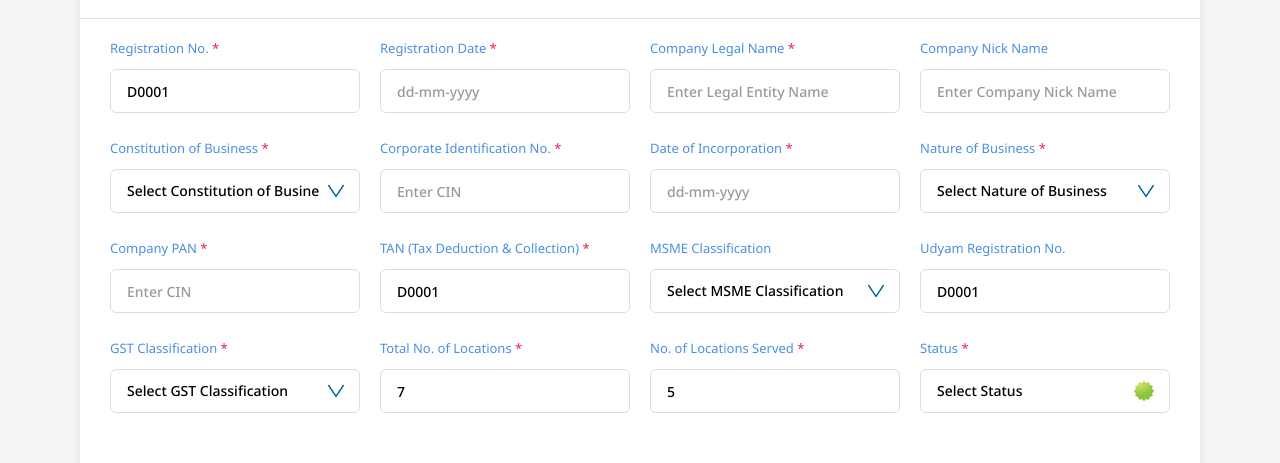
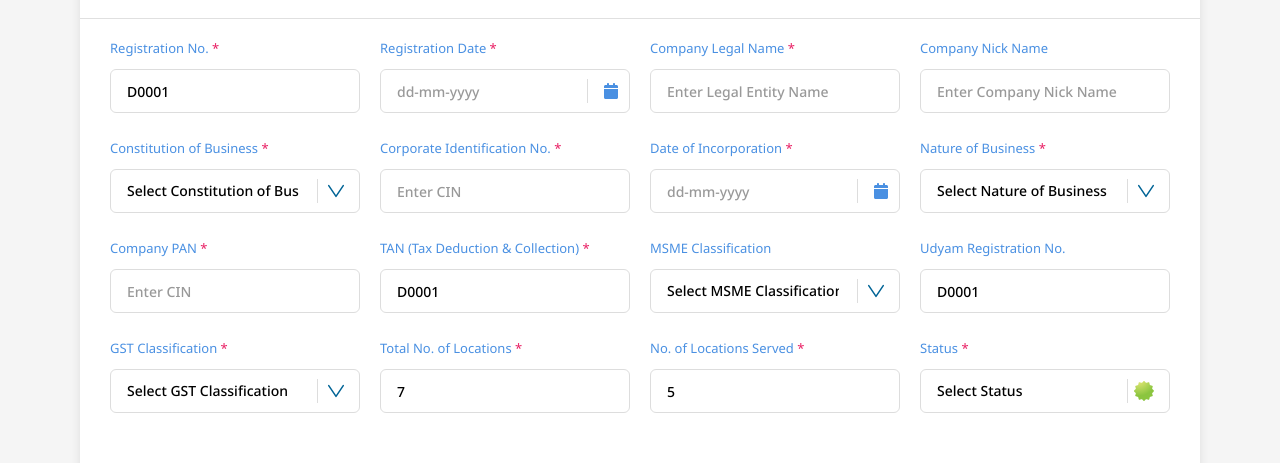
Before and after one commit to InverseXenon/hrms-company-location-saas, a React (Create React App) app: page / in a window 1280 px wide. Shown: the part 173-636 px from the top of the page. Built offline with nearby package versions, Linux system fonts and the light colour scheme.

Commit message:
Update HRMS application with complete forms and components

```diff
--- a/package.json
+++ b/package.json
@@ -3,6 +3,9 @@
   "version": "0.1.0",
   "private": true,
   "dependencies": {
+    "@fortawesome/fontawesome-svg-core": "^6.7.2",
+    "@fortawesome/free-solid-svg-icons": "^6.7.2",
+    "@fortawesome/react-fontawesome": "^0.2.2",
     "@testing-library/jest-dom": "^5.16.4",
     "@testing-library/react": "^13.3.0",
     "@testing-library/user-event": "^13.5.0",
--- a/src/components/CompanyForm.css
+++ b/src/components/CompanyForm.css
@@ -41,6 +41,41 @@
   width: 100%;
 }
 
+.input-with-icon {
+  position: relative;
+  width: 100%;
+}
+
+.input-with-icon .form-input.with-separator {
+  padding-right: 60px;
+}
+
+.select-wrapper .form-select.with-separator,
+.status-wrapper .form-select.with-separator {
+  padding-right: 60px;
+}
+
+.input-separator {
+  position: absolute;
+  right: 42px;
+  top: 50%;
+  transform: translateY(-50%);
+  width: 1px;
+  height: 24px;
+  background-color: #ddd;
+  pointer-events: none;
+}
+
+.calendar-icon {
+  position: absolute;
+  right: 12px;
+  top: 50%;
+  transform: translateY(-50%);
+  color: #4a90e2;
+  font-size: 16px;
+  pointer-events: none;
+}
+
 .form-input:focus,
 .form-select:focus {
   outline: none;
@@ -63,6 +98,16 @@
   width: 100%;
 }
 
+.dropdown-icon-svg {
+  position: absolute;
+  right: 16px;
+  top: 50%;
+  transform: translateY(-50%);
+  width: 16px;
+  height: 16px;
+  pointer-events: none;
+}
+
 .status-icon-svg {
   position: absolute;
   right: 16px;
--- a/src/components/CompanyForm.js
+++ b/src/components/CompanyForm.js
@@ -2,6 +2,8 @@ import React from 'react';
 import './CompanyForm.css';
 import dropdownIcon from '../assets/dd.svg';
 import Status from '../assets/status.svg';
+import { FontAwesomeIcon } from '@fortawesome/react-fontawesome';
+import { faCalendar } from '@fortawesome/free-solid-svg-icons';
 
 const CompanyForm = ({ data, onChange }) => {
   const handleChange = (field, value) => {
@@ -31,13 +33,17 @@ const CompanyForm = ({ data, onChange }) => {
           <label className="form-label">
             Registration Date <span className="required">*</span>
           </label>
+          <div className="input-with-icon">
             <input
               type="text"
-            className="form-input"
+              className="form-input with-separator"
               value={data.registrationDate}
               onChange={(e) => handleChange('registrationDate', e.target.value)}
               placeholder="dd-mm-yyyy"
             />
+            <div className="input-separator"></div>
+            <FontAwesomeIcon icon={faCalendar} className="calendar-icon" />
+          </div>
         </div>
 
         <div className="form-group">
@@ -72,7 +78,7 @@ const CompanyForm = ({ data, onChange }) => {
           </label>
           <div className="select-wrapper">
             <select
-              className="form-select"
+              className="form-select with-separator"
               value={data.constitutionOfBusiness}
               onChange={(e) => handleChange('constitutionOfBusiness', e.target.value)}
             >
@@ -82,6 +88,7 @@ const CompanyForm = ({ data, onChange }) => {
               <option value="partnership">Partnership</option>
               <option value="proprietorship">Proprietorship</option>
             </select>
+            <div className="input-separator"></div>
             <img src={dropdownIcon} alt="Dropdown" className="dropdown-icon-svg" />
           </div>
         </div>
@@ -103,13 +110,17 @@ const CompanyForm = ({ data, onChange }) => {
           <label className="form-label">
             Date of Incorporation <span className="required">*</span>
           </label>
+          <div className="input-with-icon">
             <input
               type="text"
-            className="form-input"
+              className="form-input with-separator"
               value={data.dateOfIncorporation}
               onChange={(e) => handleChange('dateOfIncorporation', e.target.value)}
               placeholder="dd-mm-yyyy"
             />
+            <div className="input-separator"></div>
+            <FontAwesomeIcon icon={faCalendar} className="calendar-icon" />
+          </div>
         </div>
 
         <div className="form-group">
@@ -118,7 +129,7 @@ const CompanyForm = ({ data, onChange }) => {
           </label>
           <div className="select-wrapper">
             <select
-              className="form-select"
+              className="form-select with-separator"
               value={data.natureOfBusiness}
               onChange={(e) => handleChange('natureOfBusiness', e.target.value)}
             >
@@ -128,6 +139,7 @@ const CompanyForm = ({ data, onChange }) => {
               <option value="service">Service</option>
               <option value="retail">Retail</option>
             </select>
+            <div className="input-separator"></div>
             <img src={dropdownIcon} alt="Dropdown" className="dropdown-icon-svg" />
           </div>
         </div>
@@ -164,7 +176,7 @@ const CompanyForm = ({ data, onChange }) => {
           </label>
           <div className="select-wrapper">
             <select
-              className="form-select"
+              className="form-select with-separator"
               value={data.msmeClassification}
               onChange={(e) => handleChange('msmeClassification', e.target.value)}
             >
@@ -173,6 +185,7 @@ const CompanyForm = ({ data, onChange }) => {
               <option value="small">Small</option>
               <option value="medium">Medium</option>
             </select>
+            <div className="input-separator"></div>
             <img src={dropdownIcon} alt="Dropdown" className="dropdown-icon-svg" />
           </div>
         </div>
@@ -196,7 +209,7 @@ const CompanyForm = ({ data, onChange }) => {
           </label>
           <div className="select-wrapper">
             <select
-              className="form-select"
+              className="form-select with-separator"
               value={data.gstClassification}
               onChange={(e) => handleChange('gstClassification', e.target.value)}
             >
@@ -205,6 +218,7 @@ const CompanyForm = ({ data, onChange }) => {
               <option value="composition">Composition</option>
               <option value="exempt">Exempt</option>
             </select>
+            <div className="input-separator"></div>
             <img src={dropdownIcon} alt="Dropdown" className="dropdown-icon-svg" />
           </div>
         </div>
@@ -241,7 +255,7 @@ const CompanyForm = ({ data, onChange }) => {
           </label>
           <div className="status-wrapper">
             <select
-              className="form-select"
+              className="form-select with-separator"
               value={data.status}
               onChange={(e) => handleChange('status', e.target.value)}
             >
@@ -250,6 +264,7 @@ const CompanyForm = ({ data, onChange }) => {
               <option value="inactive">Inactive</option>
               <option value="pending">Pending</option>
             </select>
+            <div className="input-separator"></div>
             <img src={Status} alt="Status" className="status-icon-svg" />
           </div>
         </div>
--- a/src/components/LocationForm.css
+++ b/src/components/LocationForm.css
@@ -51,6 +51,41 @@
   width: 100%;
 }
 
+.input-with-icon {
+  position: relative;
+  width: 100%;
+}
+
+.input-with-icon .form-input.with-separator {
+  padding-right: 60px;
+}
+
+.select-wrapper .form-select.with-separator,
+.status-wrapper .form-select.with-separator {
+  padding-right: 60px;
+}
+
+.input-separator {
+  position: absolute;
+  right: 42px;
+  top: 50%;
+  transform: translateY(-50%);
+  width: 1px;
+  height: 24px;
+  background-color: #ddd;
+  pointer-events: none;
+}
+
+.calendar-icon {
+  position: absolute;
+  right: 12px;
+  top: 50%;
+  transform: translateY(-50%);
+  color: #4a90e2;
+  font-size: 16px;
+  pointer-events: none;
+}
+
 .form-input:focus,
 .form-select:focus {
   outline: none;
@@ -87,19 +122,3 @@
   position: relative;
   width: 100%;
 }
-
-.add-location-btn {
-  background-color: #f0f0f0;
-  padding: 0px;
-  border-radius: 6px;
-  border: none;
-  cursor: pointer;
-  display: inline-flex;
-  align-items: center;
-  justify-content: center;
-  transition: background-color 0.2s ease;
-}
-
-.add-location-btn:hover {
-  background-color: #e0e0e0;
-}
--- a/src/components/LocationForm.js
+++ b/src/components/LocationForm.js
@@ -2,7 +2,8 @@ import React, { useState } from 'react';
 import './LocationForm.css';
 import dropdownIcon from '../assets/dd.svg';
 import Status from '../assets/status.svg';
-import locationIcon from '../assets/locationplus.png';
+import { FontAwesomeIcon } from '@fortawesome/react-fontawesome';
+import { faCalendar } from '@fortawesome/free-solid-svg-icons';
 
 const LocationForm = ({ data, onChange }) => {
   const [locations, setLocations] = useState(data.length > 0 ? data : [{
@@ -72,13 +73,17 @@ const LocationForm = ({ data, onChange }) => {
               <label className="form-label">
                 Location Registration Date <span className="required">*</span>
               </label>
+              <div className="input-with-icon">
                 <input
                   type="text"
-                className="form-input"
+                  className="form-input with-separator"
                   value={location.locationRegistrationDate}
                   onChange={(e) => handleLocationChange(index, 'locationRegistrationDate', e.target.value)}
                   placeholder="dd-mm-yyyy"
                 />
+                <div className="input-separator"></div>
+                <FontAwesomeIcon icon={faCalendar} className="calendar-icon" />
+              </div>
             </div>
 
             <div className="form-group">
@@ -100,7 +105,7 @@ const LocationForm = ({ data, onChange }) => {
               </label>
               <div className="status-wrapper">
                 <select
-                  className="form-select"
+                  className="form-select with-separator"
                   value={location.status}
                   onChange={(e) => handleLocationChange(index, 'status', e.target.value)}
                 >
@@ -110,6 +115,7 @@ const LocationForm = ({ data, onChange }) => {
                   <option value="pending">Pending</option>
                 </select>
                 <div className="status-star-12"></div>
+                <div className="input-separator"></div>
                 <img src={Status} alt="Status" className="status-icon-svg" />
               </div>
             </div>
@@ -120,7 +126,7 @@ const LocationForm = ({ data, onChange }) => {
               </label>
               <div className="select-wrapper">
                 <select
-                  className="form-select"
+                  className="form-select with-separator"
                   value={location.country}
                   onChange={(e) => handleLocationChange(index, 'country', e.target.value)}
                 >
@@ -129,6 +135,7 @@ const LocationForm = ({ data, onChange }) => {
                   <option value="usa">USA</option>
                   <option value="uk">UK</option>
                 </select>
+                <div className="input-separator"></div>
                 <img src={dropdownIcon} alt="Dropdown" className="dropdown-icon-svg" />
               </div>
             </div>
@@ -139,7 +146,7 @@ const LocationForm = ({ data, onChange }) => {
               </label>
               <div className="select-wrapper">
                 <select
-                  className="form-select"
+                  className="form-select with-separator"
                   value={location.stateProvince}
                   onChange={(e) => handleLocationChange(index, 'stateProvince', e.target.value)}
                 >
@@ -149,6 +156,7 @@ const LocationForm = ({ data, onChange }) => {
                   <option value="delhi">Delhi</option>
                   <option value="gujarat">Gujarat</option>
                 </select>
+                <div className="input-separator"></div>
                 <img src={dropdownIcon} alt="Dropdown" className="dropdown-icon-svg" />
               </div>
             </div>
@@ -233,10 +241,6 @@ const LocationForm = ({ data, onChange }) => {
           </div>
         </div>
       ))}
-
-      <button className="add-location-btn" onClick={addLocation}>
-        <img src= {locationIcon} alt="Add Location" className="w-1 h-1" />
-      </button>
     </div>
   );
 };
```
Also changed, not shown: src/assets/separator_1.svg (added), 1 other file (tests, documents, lock files or other folders). Lines whose indentation alone changed are shown as unchanged.
